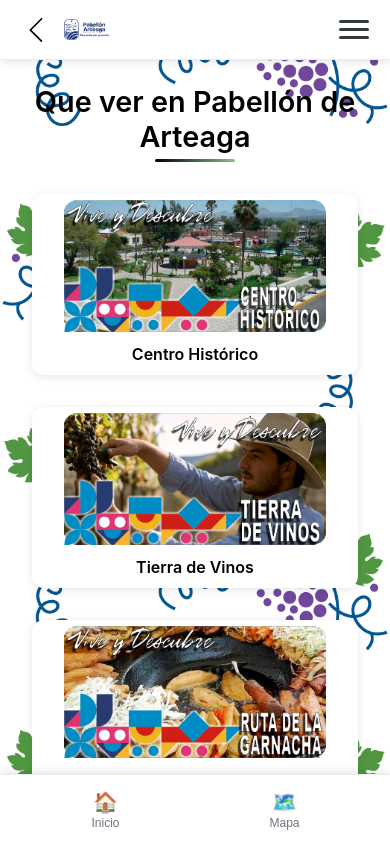
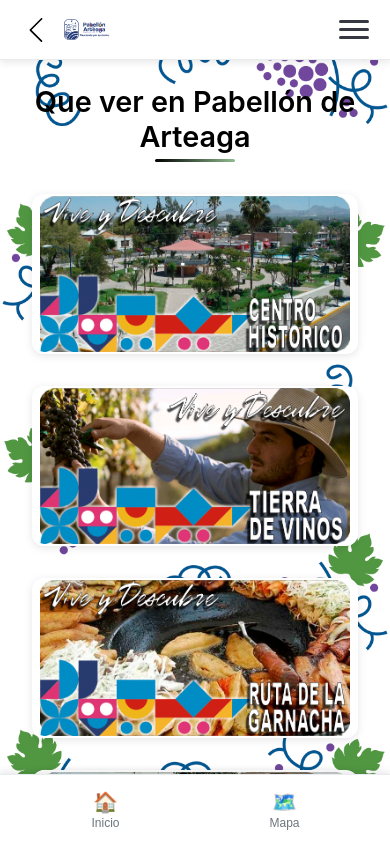
Before and after one commit to AcostaMorales/viveydescubrepabellondearteaga, a React (Create React App) app: page /quever in a window 390 px wide. Built offline with nearby package versions, Linux system fonts and the light colour scheme; the HTML template or start-up script is replaced by a standard one.

Commit message:
Se arreglaron las imagenes para que se vean de una mejor forma

```diff
--- a/src/components/NavigationCard.css
+++ b/src/components/NavigationCard.css
@@ -9,6 +9,7 @@
   margin-bottom: var(--spacing-md);
   border: 2px solid transparent;
   position: relative;
+  height: 200px; /* Altura fija para las tarjetas */
 }
 
 .navigation-card:hover {
@@ -37,39 +38,25 @@
   transform: translateY(-2px);
 }
 
-/* Contenedor de imagen */
+/* Contenedor de imagen - llena completamente la tarjeta */
 .card-image-container {
   width: 100%;
-  height: 180px;
+  height: 100%;
   overflow: hidden;
   position: relative;
-  padding: var(--spacing-sm);
+  padding: 0; /* Sin padding para llenar completamente */
 }
 
 .card-image {
   width: 100%;
   height: 100%;
-  object-fit: contain;
+  object-fit: contain; /* Mantiene la imagen completa sin recortes */
   transition: transform var(--transition);
-  border-radius: var(--border-radius);
+  border-radius: 0; /* Sin border-radius en la imagen */
 }
 
 .navigation-card:hover .card-image {
   transform: scale(1.05);
-}
-
-/* Contenido de la tarjeta */
-.card-content {
-  padding: var(--spacing-lg);
-  text-align: center;
-}
-
-.card-title {
-  margin: 0;
-  font-size: 1.1rem;
-  font-weight: 600;
-  color: var(--primary-color);
-  line-height: 1.3;
 }
 
 /* Grid de tarjetas */
@@ -88,26 +75,13 @@
     padding: var(--spacing-sm);
   }
 
-  .card-image-container {
-    height: 160px;
-    padding: var(--spacing-xs);
-  }
-
-  .card-title {
-    font-size: 1rem;
-  }
-
-  .card-content {
-    padding: var(--spacing-md);
+  .navigation-card {
+    height: 180px;
   }
 }
 
 @media (max-width: 480px) {
-  .card-image-container {
-    height: 140px;
-  }
-
-  .card-content {
-    padding: var(--spacing-sm);
+  .navigation-card {
+    height: 160px;
   }
 }
--- a/src/components/NavigationCard.js
+++ b/src/components/NavigationCard.js
@@ -22,9 +22,6 @@ const NavigationCard = ({
           }}
         />
       </div>
-      <div className="card-content">
-        <h3 className="card-title">{title}</h3>
-      </div>
     </div>
   );
 };
--- a/src/pages/CentroHistorico.js
+++ b/src/pages/CentroHistorico.js
@@ -1,5 +1,6 @@
 import React from 'react';
 import { useNavigate } from 'react-router-dom';
+import NavigationCard from '../components/NavigationCard';
 import './CentroHistorico.css';
 
 const CentroHistorico = () => {
@@ -77,23 +78,14 @@ const CentroHistorico = () => {
       {/* Navigation Section */}
       <div className="centro-historico-navigation">
         <h3 className="centro-historico-section-title">Lugares para Visitar</h3>
-        <div className="centro-historico-grid">
-          {navigationItems.map((item, index) => (
-            <div
+        <div className="navigation-grid">
+          {navigationItems.map(item => (
+            <NavigationCard
               key={item.id}
-              className="centro-historico-card"
+              image={item.image}
+              title={item.title}
               onClick={() => handleNavigation(item.path)}
-            >
-              <img
-                src={item.image}
-                alt={item.title}
-                className="centro-historico-card-image"
-              />
-              <div className="centro-historico-card-content">
-                <h4 className="centro-historico-card-title">{item.title}</h4>
-
-              </div>
-            </div>
+            />
           ))}
         </div>
       </div>
--- a/src/pages/RutaReligiosa.js
+++ b/src/pages/RutaReligiosa.js
@@ -42,7 +42,7 @@ const RutaReligiosa = () => {
       <h1>Ruta Religiosa</h1>
 
       {/* Navigation Section */}
-      <div className="atracciones-grid">
+      <div className="navigation-grid">
           {navigationItems.map(item => (
             <NavigationCard
               key={item.id}
@@ -51,10 +51,8 @@ const RutaReligiosa = () => {
               onClick={() => handleNavigation(item.path)}
             />
           ))}
-        </div>
-
-
       </div>
+    </div>
   );
 };
 
--- a/src/pages/TierraDeVinos.js
+++ b/src/pages/TierraDeVinos.js
@@ -1,5 +1,6 @@
 import React from 'react';
 import { useNavigate } from 'react-router-dom';
+import NavigationCard from '../components/NavigationCard';
 import './TierraDeVinos.css';
 
 const TierraDeVinos = () => {
@@ -77,22 +78,14 @@ const TierraDeVinos = () => {
       {/* Navigation Section */}
       <div className="tierra-de-vinos-navigation">
         <h3 className="tierra-de-vinos-section-title">Bodegas y Viñedos para Visitar</h3>
-        <div className="tierra-de-vinos-grid">
-          {navigationItems.map((item, index) => (
-            <div
+        <div className="navigation-grid">
+          {navigationItems.map(item => (
+            <NavigationCard
               key={item.id}
-              className="tierra-de-vinos-card tierra-de-vinos-decoration"
+              image={item.image}
+              title={item.title}
               onClick={() => handleNavigation(item.path)}
-            >
-              <img
-                src={item.image}
-                alt={item.title}
-                className="tierra-de-vinos-card-image"
-              />
-              <div className="tierra-de-vinos-card-content">
-                <h4 className="tierra-de-vinos-card-title">{item.title}</h4>
-              </div>
-            </div>
+            />
           ))}
         </div>
       </div>
```
Also changed, not shown: src/pages/TierraDeVino.css (deleted).
